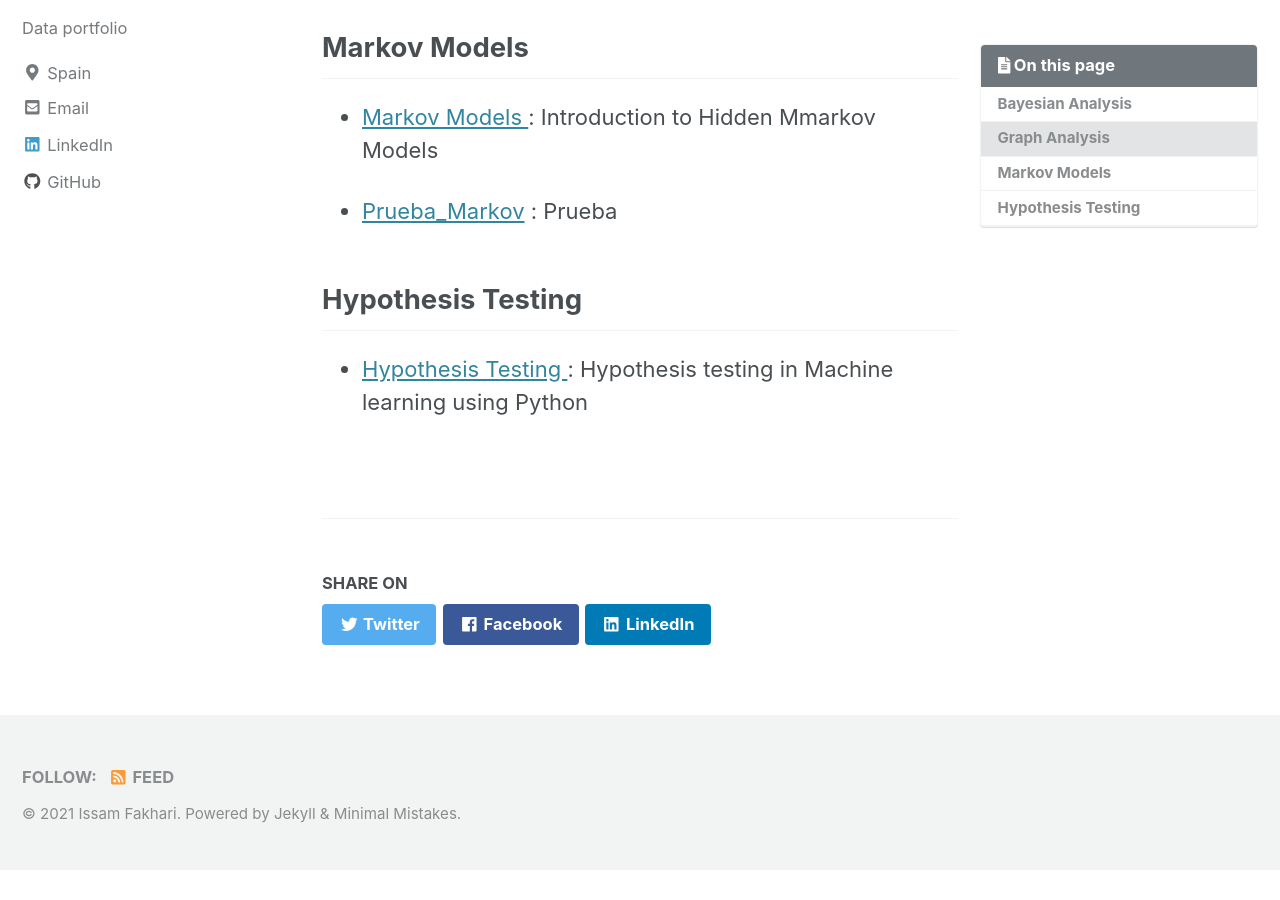
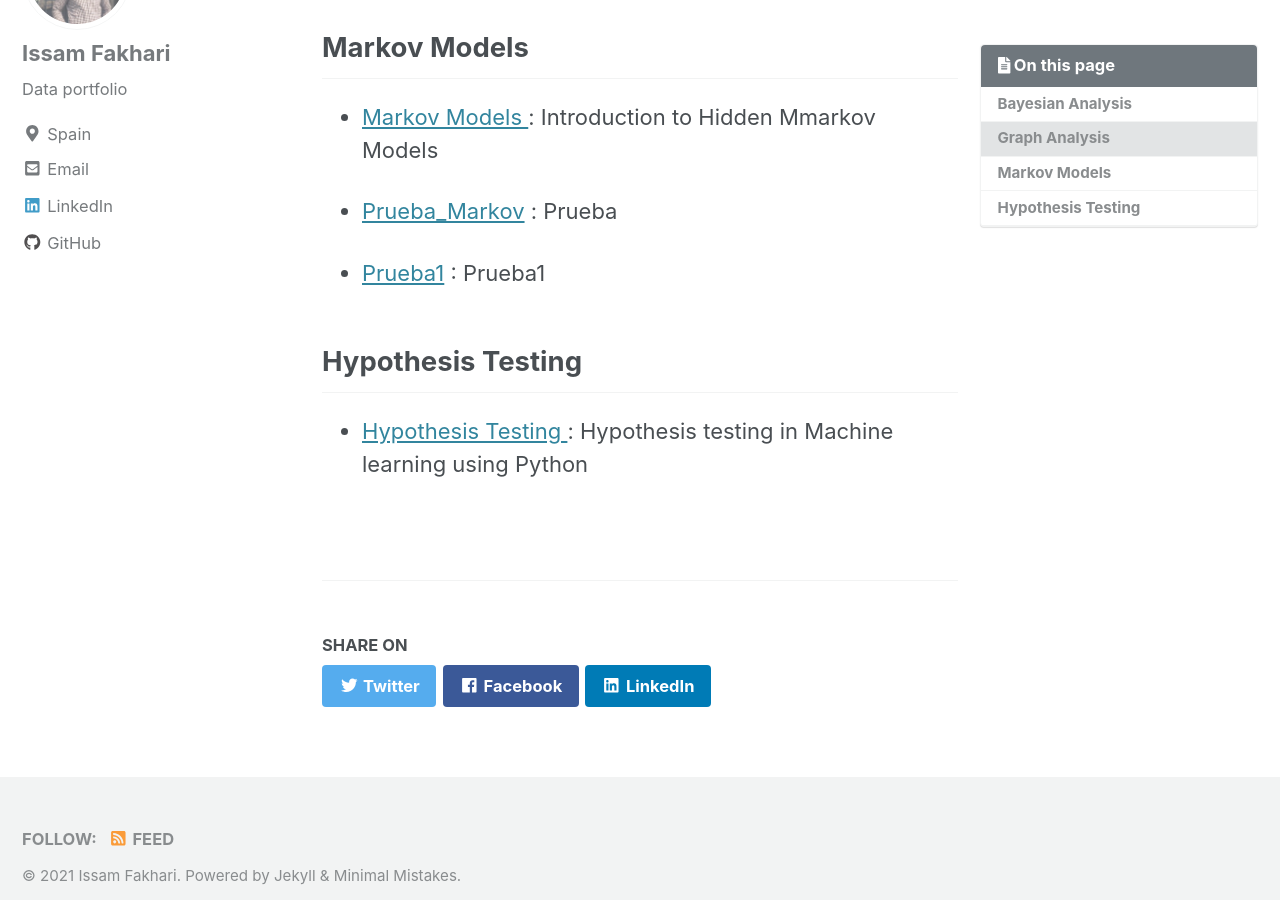
Before and after one commit to IssamFakhari/issamfakhari.github.io, a Jekyll site: the page built from _pages/st.md, in a window 1280 px wide and 900 px high, scrolled down 864 px. Built offline with Jekyll 4.4.1, drawn with Linux system fonts in a browser that asks for light colours; cached includes are drawn as plain includes; before the commit the page ends 1734 px from its top, so only the background shows below that.

Commit message:
Update st.md

```diff
--- a/_pages/st.md
+++ b/_pages/st.md
@@ -30,6 +30,8 @@
 
 * [Prueba_Markov](https://issamfakhari.github.io/statistics/CadenasMarkov/) : Prueba
 
+* [Prueba1](https://issamfakhari.github.io/statistics/Prueba1/) : Prueba1
+
 
 ## Hypothesis Testing
 
```
